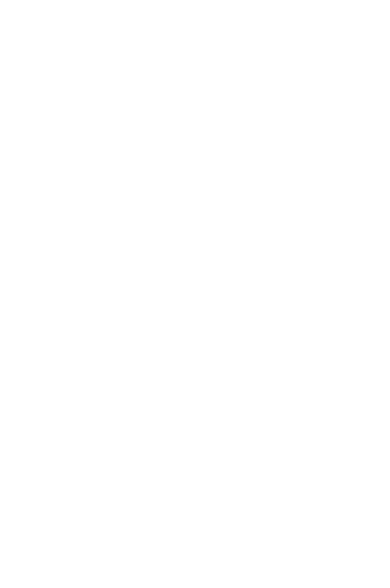
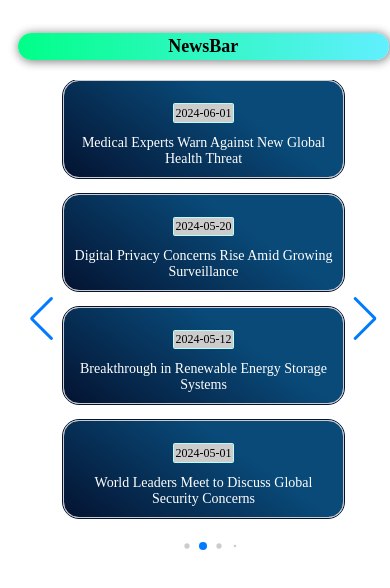
Before and after one commit to sandipto729/College-Website, a React (Vite) app in the folder frontend/: page / in a window 390 px wide. Shown: the top 588 px of the page. Built offline with nearby package versions, Linux system fonts and the light colour scheme.

Commit message:
update NewsBar

```diff
--- a/frontend/src/App.jsx
+++ b/frontend/src/App.jsx
@@ -3,10 +3,13 @@
 import { Outlet } from 'react-router-dom';
 import './App.css';
 
+import NewsBar from './component/NewsBar/NewsBar';
+
 
 function App() {
   return (
     <>
+    <NewsBar/>
       <Outlet />
     </>
   );
--- a/frontend/src/component/NewsBar/NewsBar.jsx
+++ b/frontend/src/component/NewsBar/NewsBar.jsx
@@ -2,11 +2,11 @@
 import { Swiper, SwiperSlide } from 'swiper/react';
 import 'swiper/css';
 import 'swiper/css/pagination';
-import 'swiper/css/navigation'; // Import navigation CSS
+import 'swiper/css/navigation';
 import 'swiper/css/autoplay';
 
 import styles from './NewsBar.module.css';
-import { Pagination, Autoplay, Navigation } from 'swiper/modules'; // Import Pagination, Autoplay, and Navigation
+import { Pagination, Autoplay, Navigation } from 'swiper/modules';
 
 export default function NewsBar() {
     const [news, setNews] = useState([]);
--- a/frontend/src/component/NewsBar/NewsBar.module.css
+++ b/frontend/src/component/NewsBar/NewsBar.module.css
@@ -11,6 +11,7 @@
     font-weight: bold;
     margin-bottom: 20px;
     background: hsla(152, 100%, 50%, 1);
+
     background: linear-gradient(90deg, hsla(152, 100%, 50%, 1) 0%, hsla(186, 100%, 69%, 1) 100%);
     padding: 0.3rem;
     border-radius: 2rem;
@@ -74,3 +75,54 @@
     color: #000;
     font-size: 15px;
 }
+
+
+
+
+
+/* For tablets and smaller laptops (768px and below) */
+@media (max-width: 768px) {
+    .newsBarContainer {
+        width: 95vw;
+        padding: 10px;
+    }
+
+    .newsBarHeader {
+        font-size: 20px;
+        padding: 0.25rem;
+        border-radius: 1.5rem;
+    }
+
+    .newsSlide {
+        flex-direction: column;
+        height: auto;
+        gap: 1.5rem;
+    }
+
+    .newsItem {
+        width: 70%;
+        height: auto;
+    }
+}
+
+/* For mobile phones (576px and below) */
+@media (max-width: 576px) {
+    .newsBarHeader {
+        font-size: 18px;
+        padding: 0.2rem;
+    }
+
+    .newsSlide {
+        gap: 1rem;
+    }
+
+    .newsItem {
+        width: 70%;
+        height: auto;
+        font-size: 14px;
+    }
+
+    .newsItem p {
+        font-size: 12px;
+    }
+}
```
